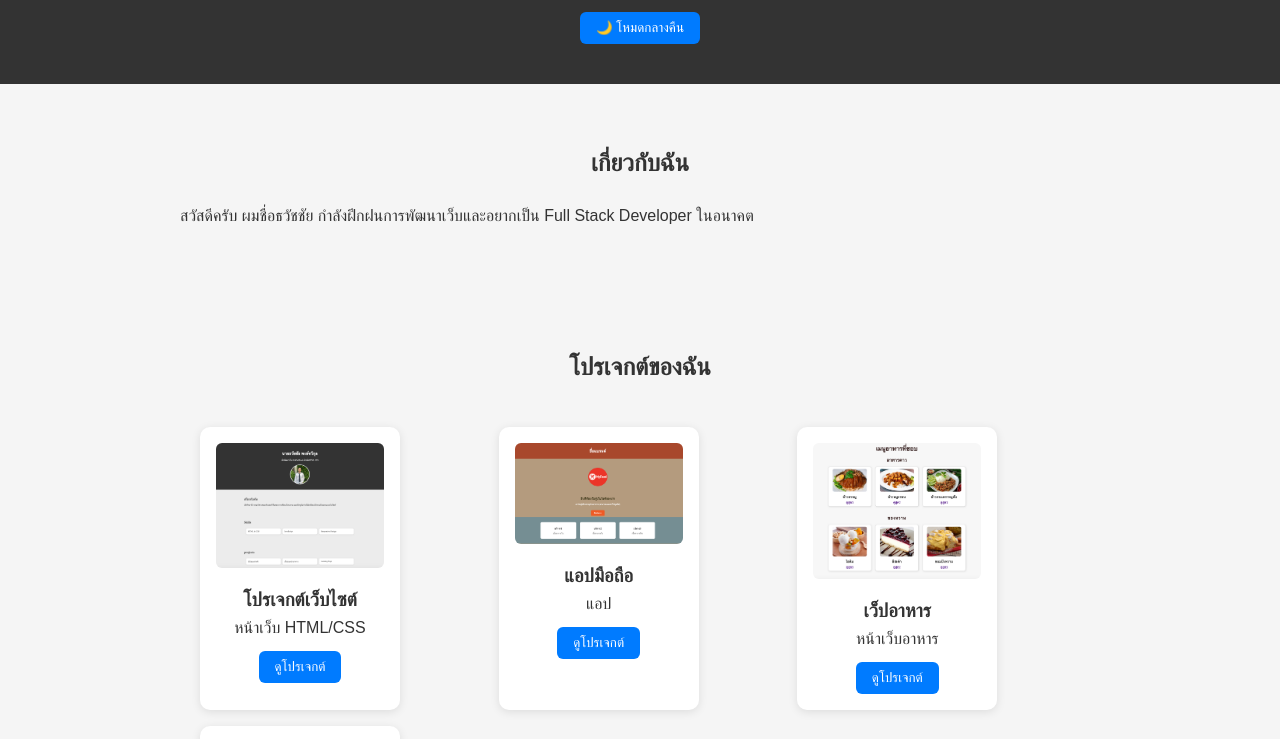
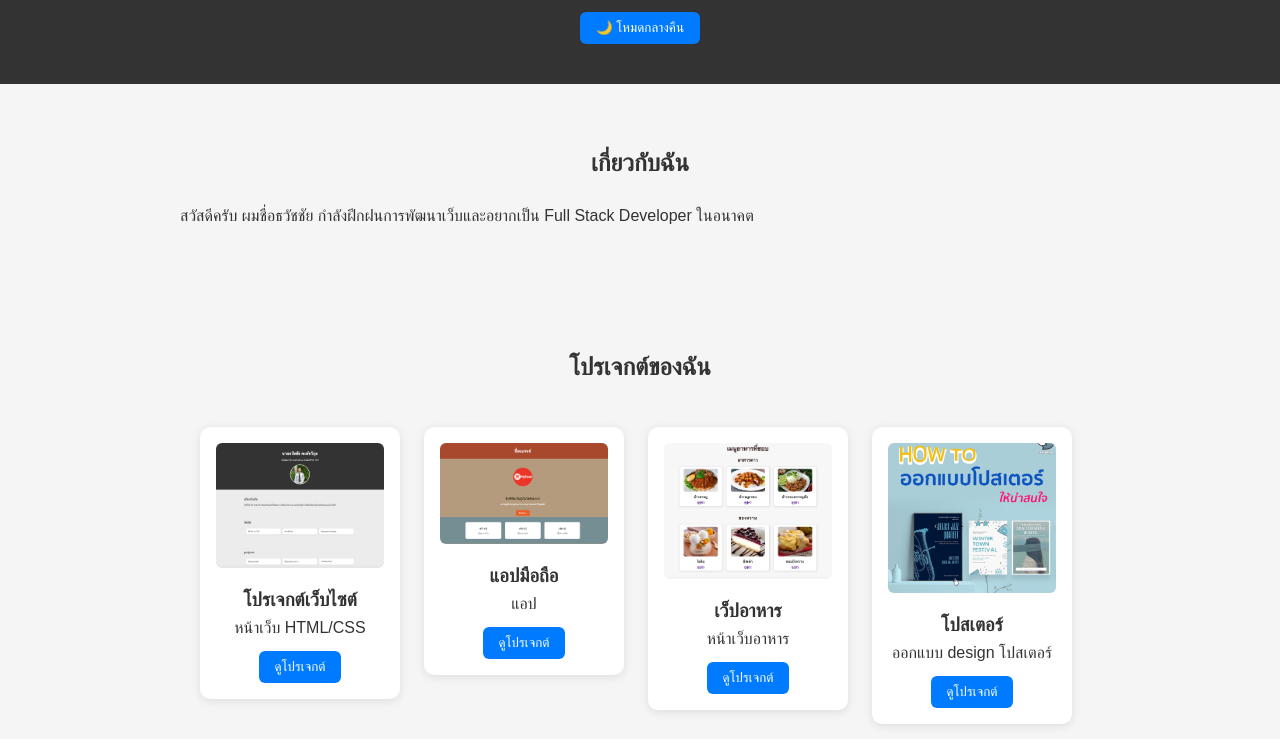
Before and after one commit to jjjecop/portfolio, a plain HTML site: page index.html in a window 1280 px wide. Shown: the part 165-904 px from the top of the page. Drawn offline with Linux system fonts and the light colour scheme.

Commit message:
update portfolio layout, fix dark mode

```diff
--- a/style.css
+++ b/style.css
@@ -49,10 +49,13 @@ section h2 {
 /* Projects */
 .project-grid {
     display: grid;
-    grid-template-columns: repeat(auto-fit, minmax(220px, 1fr));
+    grid-template-columns: repeat(auto-fit, minmax(200px, 1fr));
     gap: 16px;
     justify-content: center;
     padding: 20px;
+    align-items: start;
+    max-width: 1000px;
+    margin: auto;
 }
 .card img {
     width: 100%;
```
